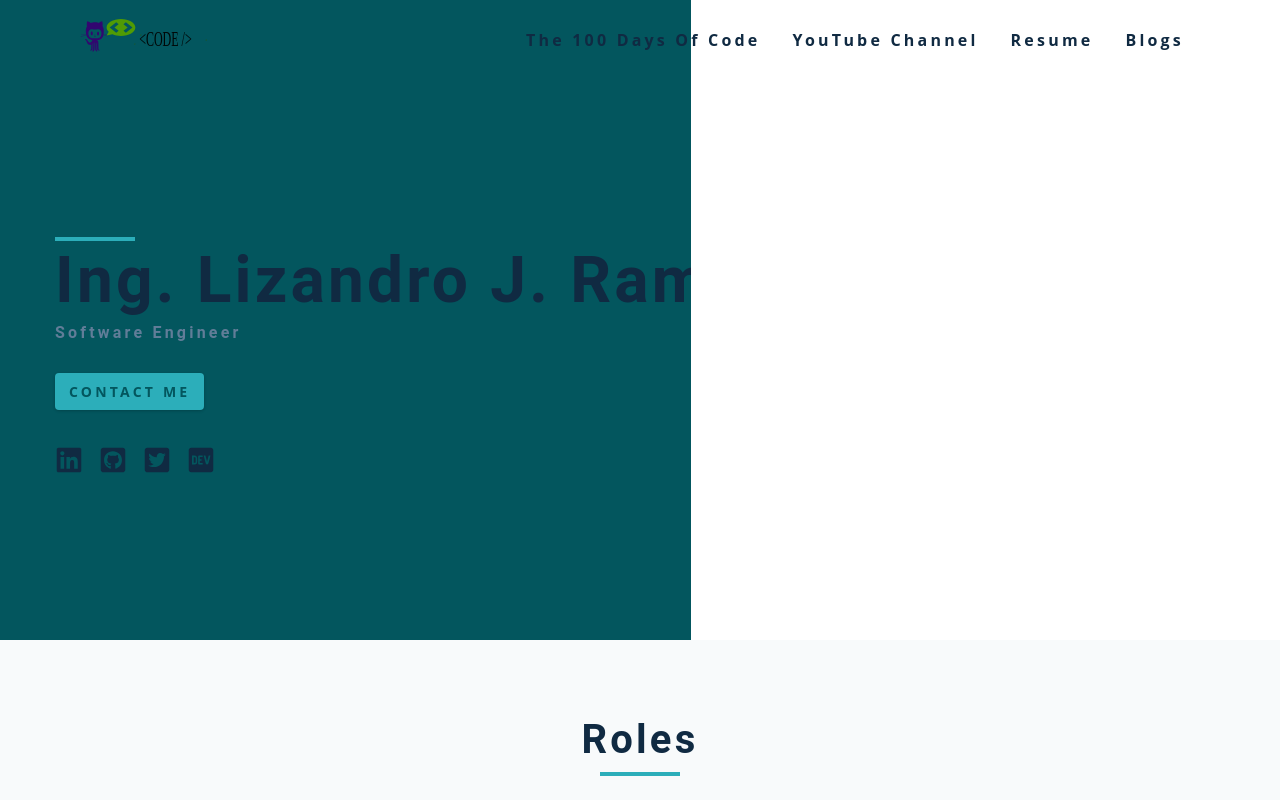
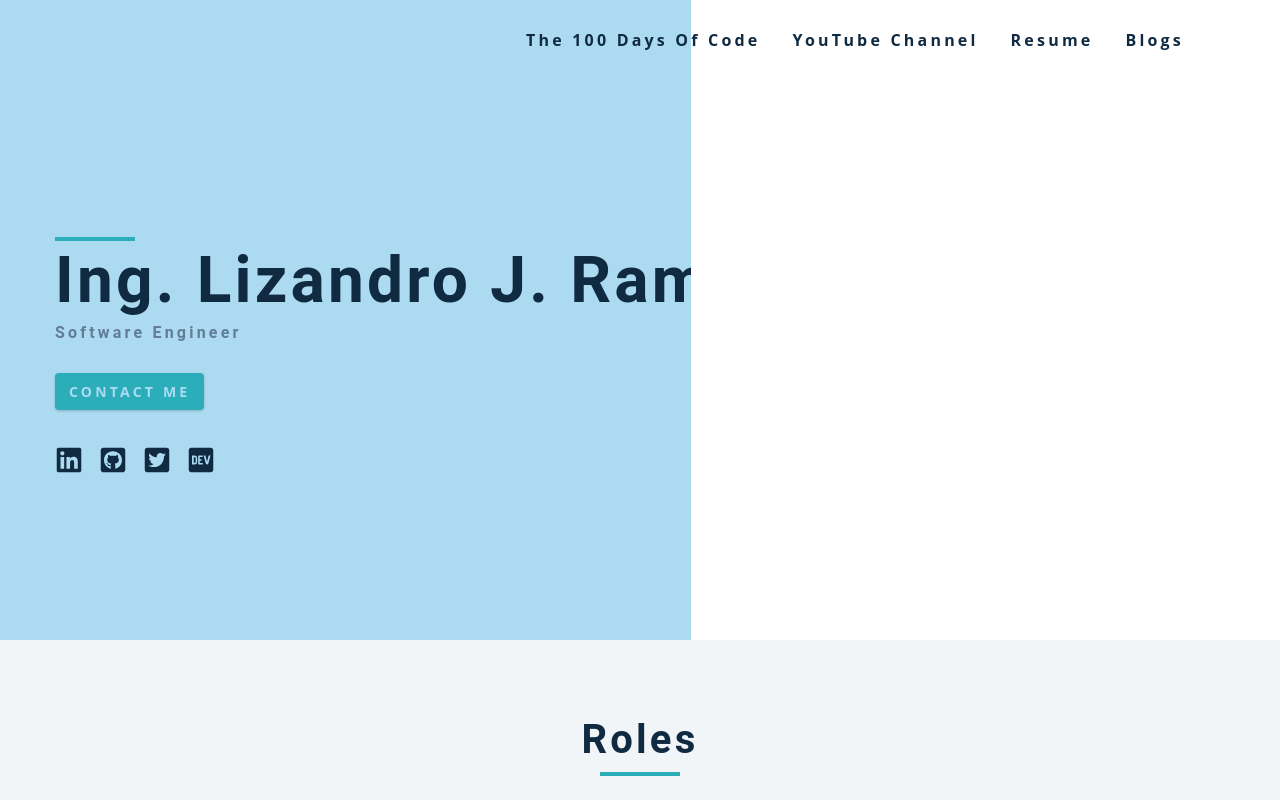
Before and after one commit to difo23/portafolio32, a Gatsby site: page / in a window 1280 px wide. Shown: the top 800 px of the page. Built offline with nearby package versions, Linux system fonts and the light colour scheme; Gatsby itself is replaced by a stand-in of ours.

Commit message:
Update inteface

```diff
--- a/src/components/Hero.js
+++ b/src/components/Hero.js
@@ -1,6 +1,4 @@
 import React from 'react';
-import Image from 'gatsby-image';
-import { Link } from 'gatsby';
 import { graphql, useStaticQuery } from 'gatsby';
 import SocialLinks from '../constants/socialLinks';
 const query = graphql`
--- a/src/components/Navbar.js
+++ b/src/components/Navbar.js
@@ -7,7 +7,7 @@ const Navbar = ({ toggleSidebar }) => {
 		<nav className="navbar">
 			<div className="nav-center">
 				<div className="nav-header">
-					<img src={logo} alt="logo" />
+
 					<button type="button" className="toggle-btn" onClick={toggleSidebar}>
 						<FaAlignRight></FaAlignRight>
 					</button>
--- a/src/css/main.css
+++ b/src/css/main.css
@@ -20,11 +20,11 @@ Variables
   --clr-primary-4: hsl(184, 77%, 34%);
   --clr-primary-5: #2caeba;
   /* lighter shades of primary color */
-  --clr-primary-6: hsl(185, 63%, 18%);
-  --clr-primary-7: hsl(184, 90%, 19%);
-  --clr-primary-8: hsl(184, 83%, 21%);
-  --clr-primary-9: hsl(185, 94%, 19%);
-  --clr-primary-10: hsl(186, 84%, 29%);
+  --clr-primary-6: hsl(185, 54%, 67%);
+  --clr-primary-7: hsl(184, 65%, 59%);
+  --clr-primary-8: hsl(184, 70%, 78%);
+  --clr-primary-9: hsl(199, 71%, 81%);
+  --clr-primary-10: hsl(186, 100%, 94%);
   /* darkest grey - used for headings */
   --clr-grey-1: hsl(209, 61%, 16%);
   --clr-grey-3: hsl(209, 34%, 30%);
@@ -32,8 +32,8 @@ Variables
   /* grey used for paragraphs */
   --clr-grey-5: hsl(210, 22%, 49%);
   --clr-grey-8: hsl(210, 31%, 80%);
-  --clr-grey-9: hsla(213, 32%, 89%, 0.707);
-  --clr-grey-10: hsla(206, 33%, 96%, 0.524);
+  --clr-grey-9: hsl(212, 33%, 89%);
+  --clr-grey-10: hsl(210, 36%, 96%);
   --clr-green-dark: hsl(125, 67%, 35%);
   --clr-red-dark: hsl(360, 67%, 44%);
   --clr-red-light: hsl(360, 71%, 66%);
```
